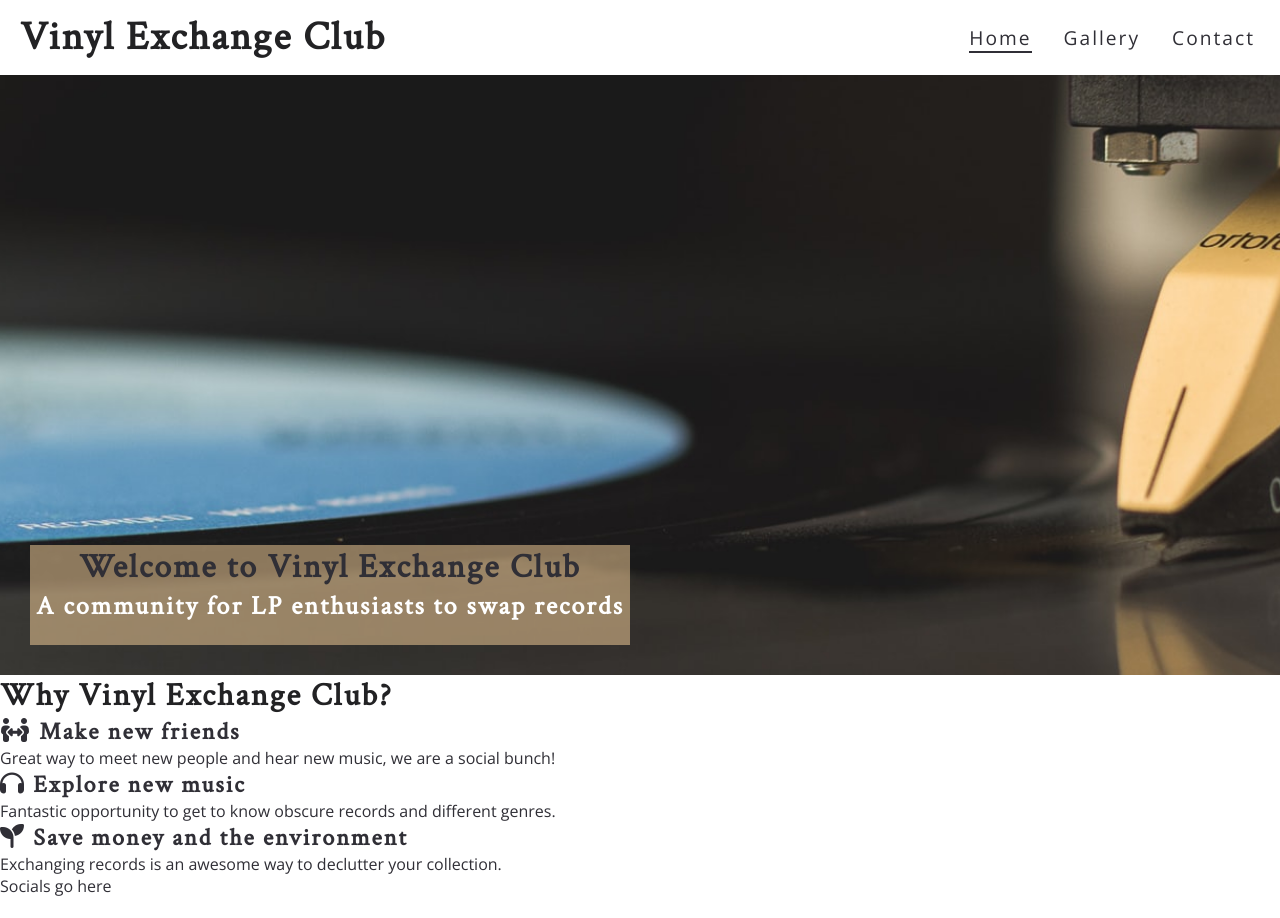
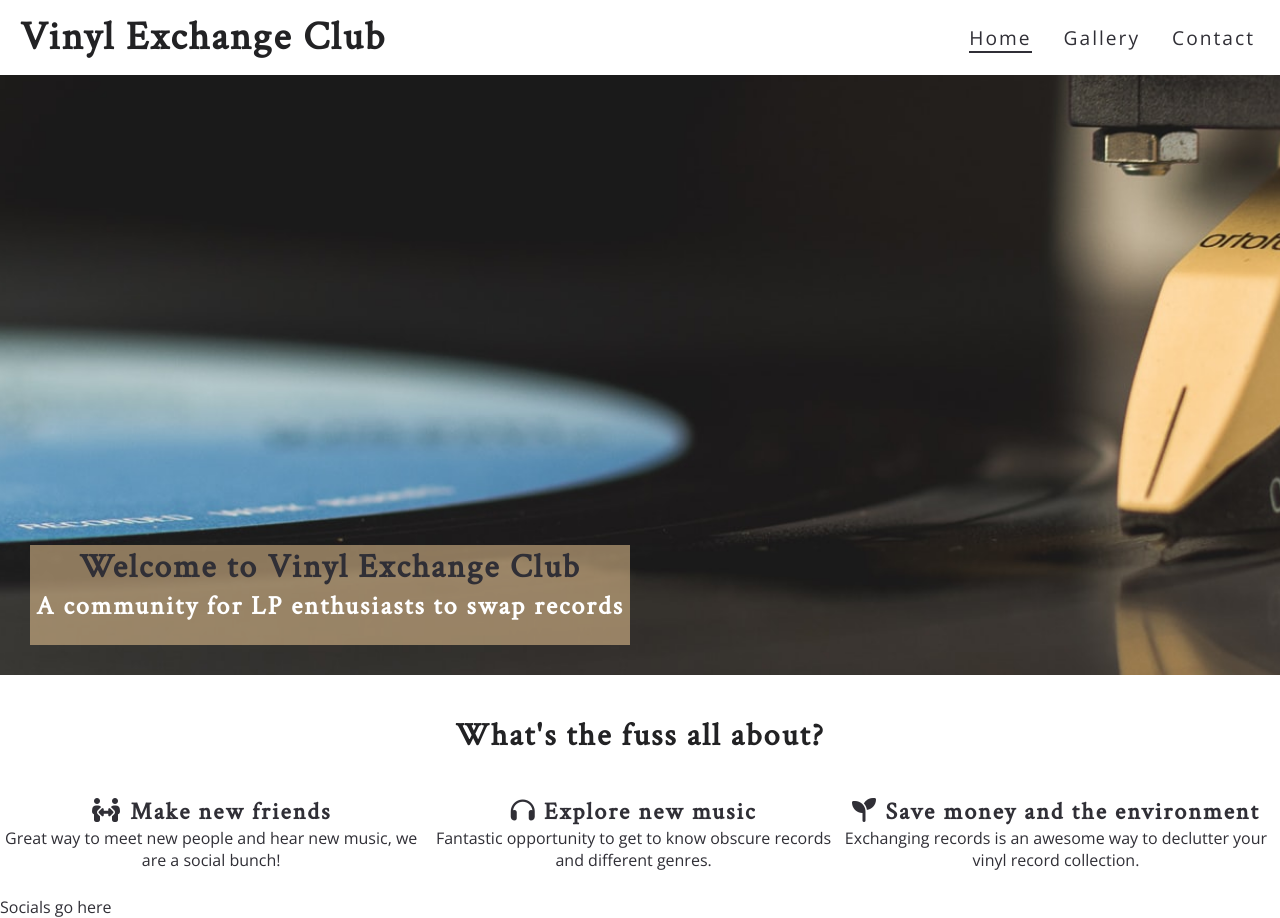
Before and after one commit to richardreiter/vinyl-exchange-club, a plain HTML site: page index.html in a window 1280 px wide. Before the commit the page ends 897 px from the top, so only its background shows below. Drawn offline with nearby package versions, Linux system fonts and the light colour scheme.

Commit message:
Add style to the club intentions section

```diff
--- a/assets/css/style.css
+++ b/assets/css/style.css
@@ -109,10 +109,20 @@ h1, h2 {
     text-align: center;
 }
 
+/* club intentions */
 #club-intentions > h1 {
     font-size: 2em;
+    text-align: center;
+    margin: 40px;
 }
 
 #club-intentions, h2 {
     color: #302f36;
+    text-align: center;
 }
+
+#club-intentions div {
+    width: 33%;
+    height: 100px;
+    float: left;
+}
--- a/index.html
+++ b/index.html
@@ -40,7 +40,7 @@
 
     </section>
     <section id="club-intentions">
-        <h1>Why Vinyl Exchange Club?</h1>
+        <h1>What's the fuss all about?</h1>
         <div>
             <h2><i class="fas fa-people-arrows"></i> Make new friends</h2>
             <p>Great way to meet new people and hear new music, we are a social bunch!</p>
@@ -51,7 +51,7 @@
         </div>
         <div>
             <h2><i class="fas fa-seedling"></i> Save money and the environment</h2>
-            <p>Exchanging records is an awesome way to declutter your collection.</p>
+            <p>Exchanging records is an awesome way to declutter your vinyl record collection.</p>
         </div>
     </section>
     <footer>
```
